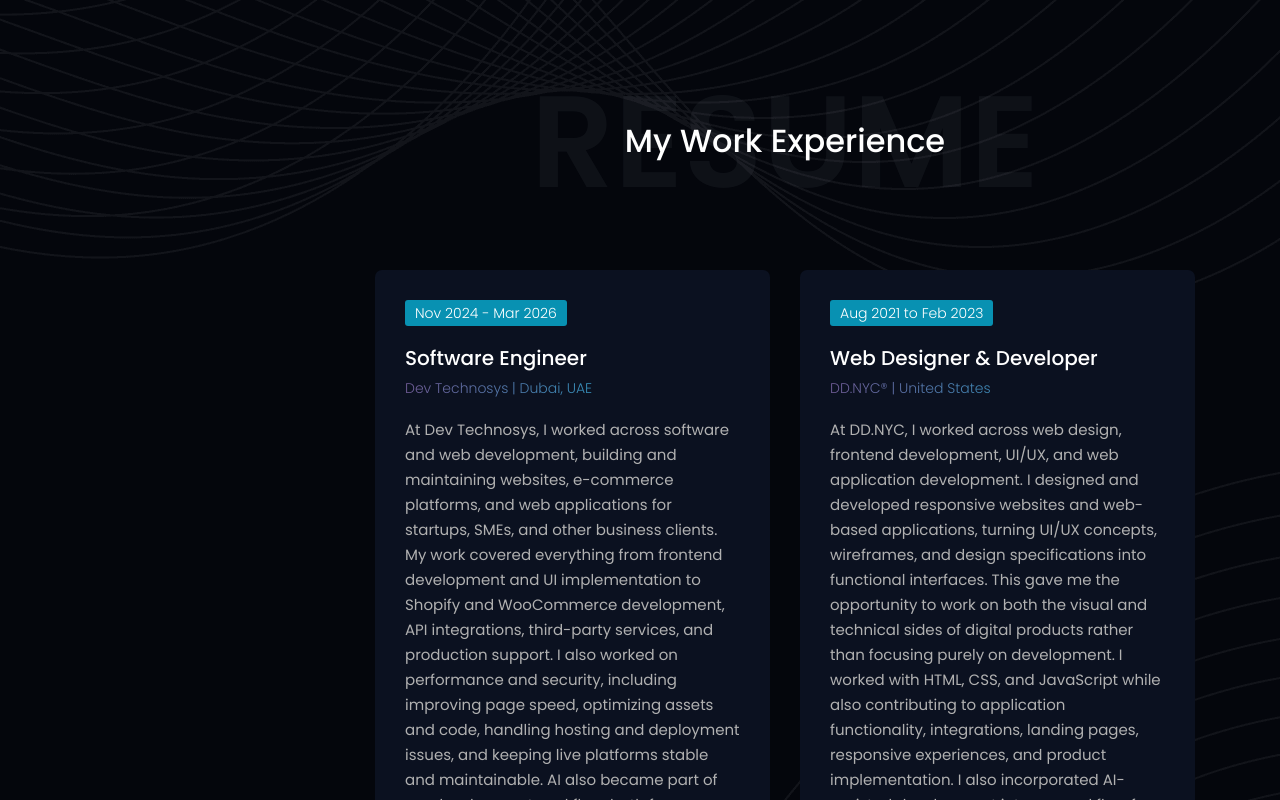
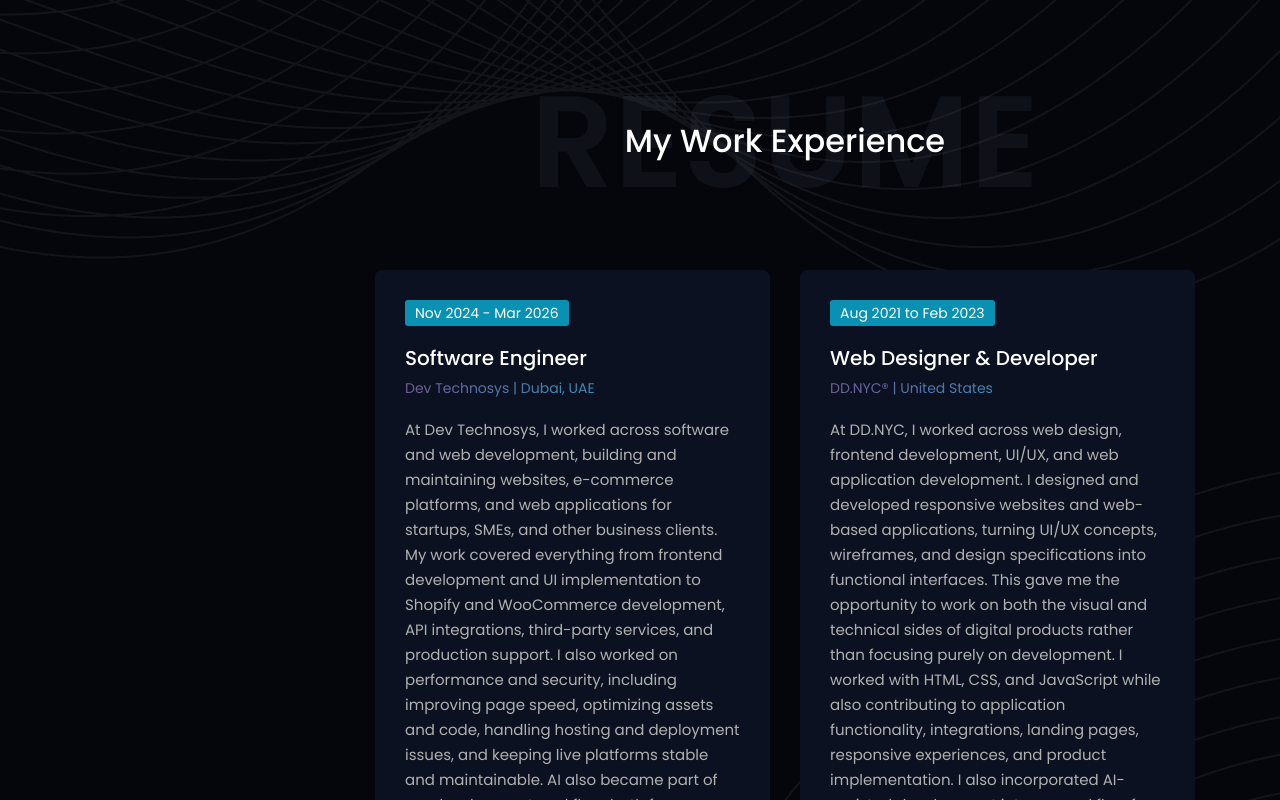
Before and after one commit to Geekyjosh/josh-portfolio, a plain HTML site: page index.html in a window 1280 px wide. Shown: the part 2715-3515 px from the top of the page. Drawn offline with nearby package versions, Linux system fonts and the light colour scheme.

Commit message:
Optimize fonts

```diff
--- a/index.html
+++ b/index.html
@@ -23,9 +23,6 @@
   <link rel="stylesheet" type="text/css" href="sass/slick-theme.css" />
   <!--Slick css-->
   <!--Animate css-->
-  <link rel="stylesheet" type="text/css" href="sass/animate.css" />
-  <!--Animate css-->
-  <!--FancyBox css-->
   <link rel="stylesheet" href="sass/fancybox.min.css" />
   <!--FancyBox css-->
   <!--aos css-->
--- a/sass/main.css
+++ b/sass/main.css
@@ -1,4 +1,5 @@
-@import url("https://fonts.googleapis.com/css2?family=Figtree:ital,wght@0,300..900;1,300..900&family=Josefin+Sans:ital,wght@0,100..700;1,100..700&family=Poppins:ital,wght@0,100;0,200;0,300;0,400;0,500;0,600;0,700;0,800;0,900;1,100;1,200;1,300;1,400;1,500;1,600;1,700;1,800;1,900&display=swap");
+@import url("https://fonts.googleapis.com/css2?family=Figtree:wght@400;500;600;700&family=Poppins:wght@400;500;600;700&display=swap");
+
 body {
   font-family: "Poppins", sans-serif;
   font-weight: 400;
```
